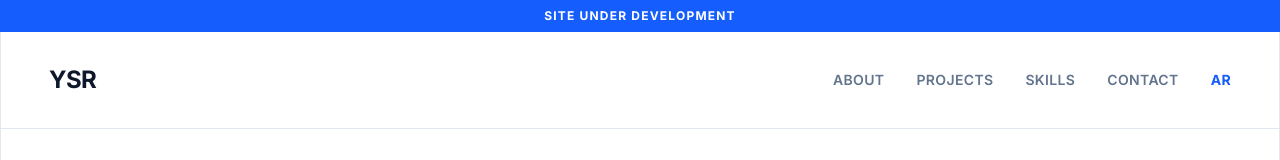
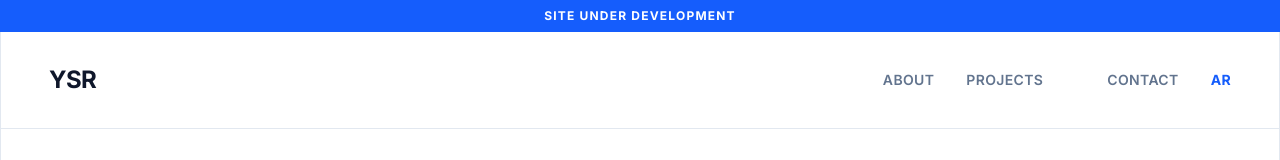
Before and after one commit to yasser8111/Portfolio, a React (Vite) app: page / in a window 1280 px wide. Shown: the top 160 px of the page. Built offline with nearby package versions, Linux system fonts and the light colour scheme.

Commit message:
nav: replace Skills link with Services link

```diff
--- a/src/components/Navbar.jsx
+++ b/src/components/Navbar.jsx
@@ -36,11 +36,11 @@ const Navbar = ({
             {nav.projects}
           </a>
           <a
-            href="#skills"
-            onClick={(e) => scrollToSection(e, "skills")}
+            href="#services"
+            onClick={(e) => scrollToSection(e, "services")}
             className="hover:text-blue-600 transition-colors"
           >
-            {nav.skills}
+            {nav.services}
           </a>
           <a
             href="#contact"
@@ -92,11 +92,11 @@ const Navbar = ({
             {nav.projects}
           </a>
           <a
-            href="#skills"
-            onClick={(e) => scrollToSection(e, "skills")}
+            href="#services"
+            onClick={(e) => scrollToSection(e, "services")}
             className="hover:text-blue-600 transition-colors"
           >
-            {nav.skills}
+            {nav.services}
           </a>
           <a
             href="#contact"
```
